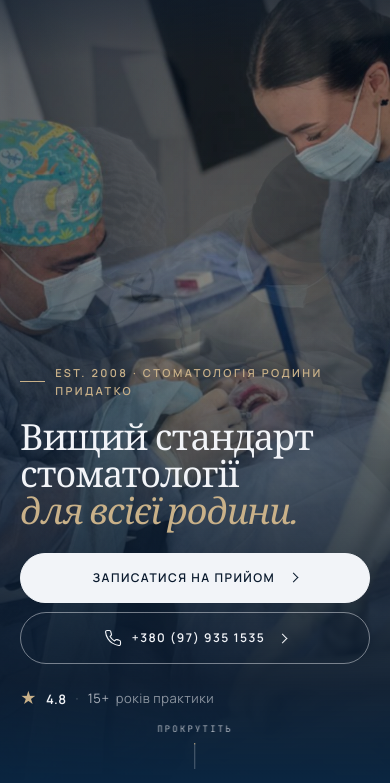
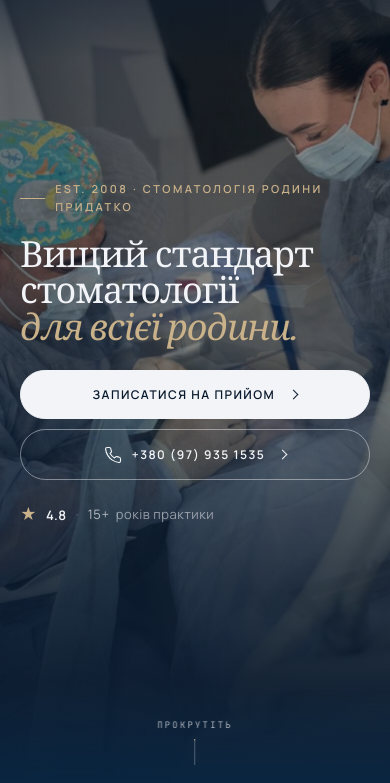
Before and after one commit to prydatkoo/sladent-website, a plain HTML site: page index.html in a window 390 px wide. Shown: the part 61-844 px from the top of the page. Drawn offline with Linux system fonts and the light colour scheme.

Commit message:
Hero mobile: center content vertically, scroll cue stays at the bottom
Content was anchored at the bottom (align-items: end) which left the image
breathing at the top but pushed text into the lower third. Now centered
with enough bottom padding (7rem) to leave the scroll cue its own space.

Co-Authored-By: Claude Opus 4.7 <noreply@anthropic.com>

```diff
--- a/style.css
+++ b/style.css
@@ -773,12 +773,12 @@ header.scrolled .navbar { padding-top: 0.85rem; padding-bottom: 0.85rem; }
   .hero-section {
     min-height: 100vh;
     min-height: 100dvh;
-    align-items: end;
-    padding: 6rem 0 calc(4.5rem + env(safe-area-inset-bottom));
+    align-items: center;
+    padding: 6rem 0 7rem;
   }
   /* Keep the scroll cue but make it smaller + tighter to the bottom */
   .hero-scroll {
-    bottom: calc(0.85rem + env(safe-area-inset-bottom));
+    bottom: calc(1.1rem + env(safe-area-inset-bottom));
     gap: 0.45rem;
     font-size: 0.5625rem;
     letter-spacing: 0.24em;
```
